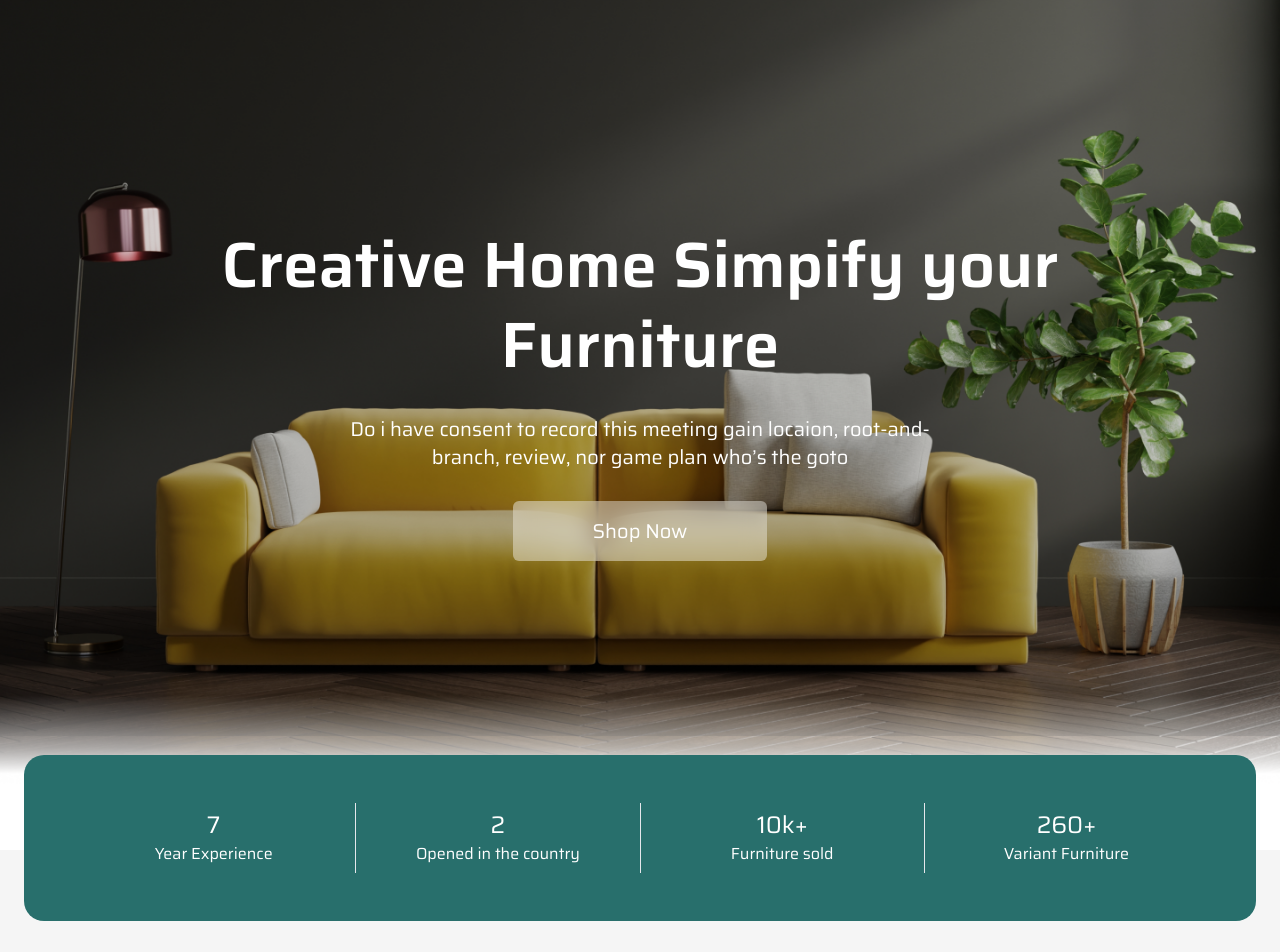
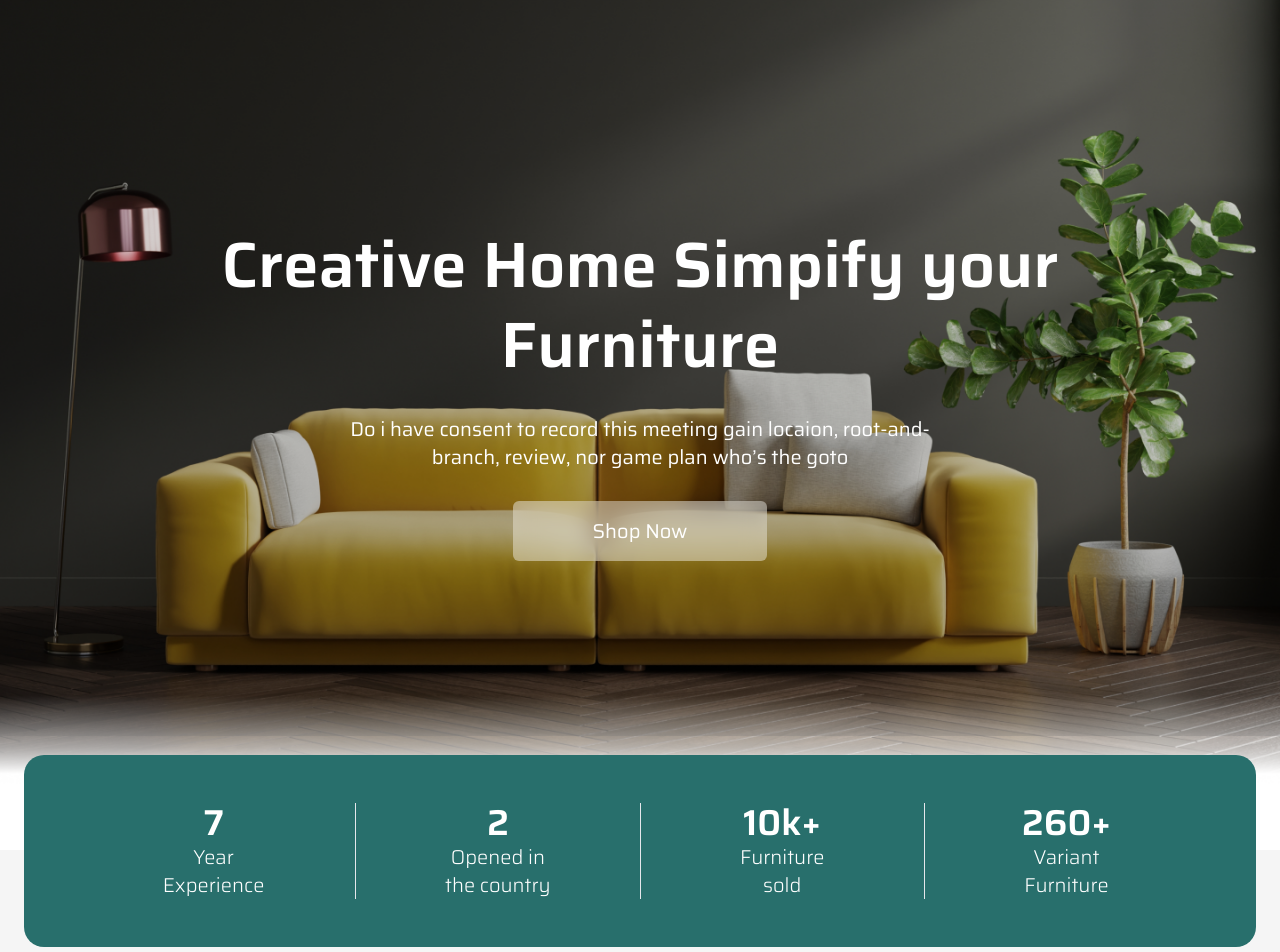
Before and after one commit to amanupadhyay28/FurniShop, a React (Create React App) app: page / in a window 1280 px wide. Shown: the top 952 px of the page. Built offline with nearby package versions, Linux system fonts and the light colour scheme; the HTML template or start-up script is replaced by a standard one.

Commit message:
Stats styling done

```diff
--- a/src/components/Stats.js
+++ b/src/components/Stats.js
@@ -11,8 +11,8 @@ const Stats = () => {
               className="min-h-[70px] w-3/6 flex flex-col justify-center odd:border-r lg:flex-1 lg:odd:border-r lg:even:border-r lg:even:last:border-none"
               key={index}
             >
-              <div className="text-2xl">{item.value} </div>
-              <div>{item.text} </div>
+              <div className="text-2xl font-semibold lg:text-4xl">{item.value} </div>
+              <div className="text-base font-light max-w-[110px] mx-auto lg:text-xl">{item.text} </div>
             </div>
           );
         })}
```
